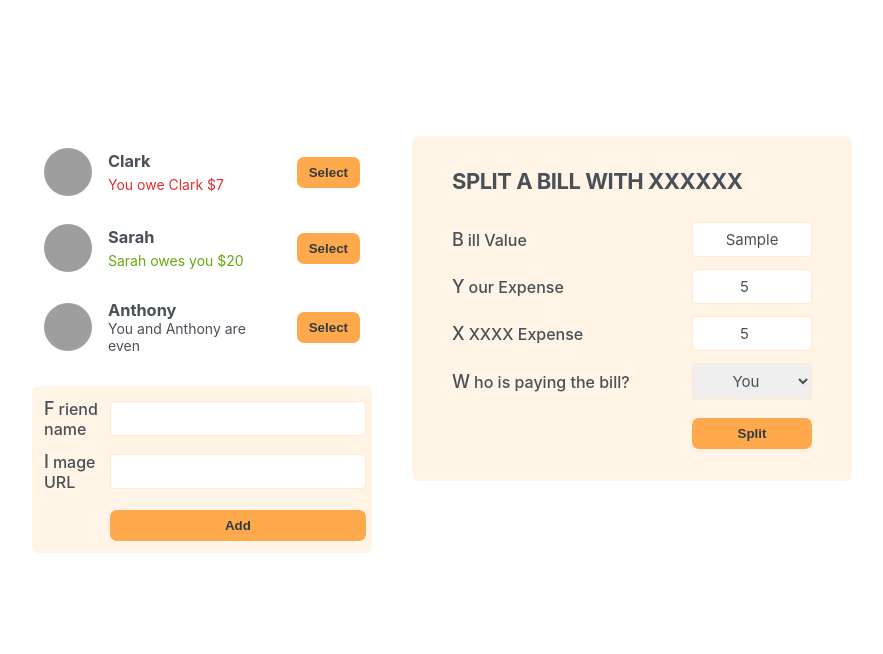
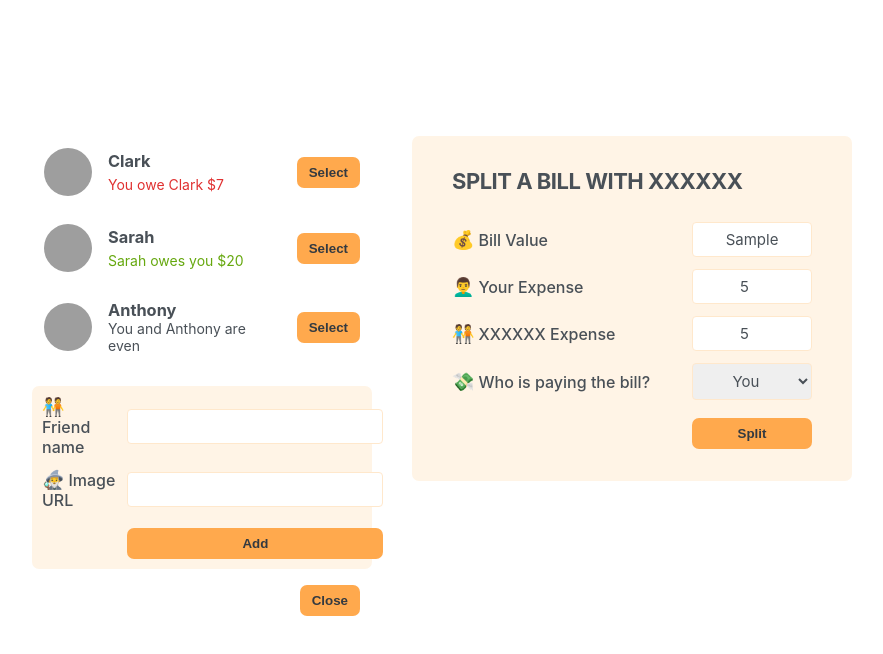
Before and after one commit to filipivanovic/eat-n-split, a React (Create React App) app: page / in a window 1280 px wide. Both pictures are taken after typing "Sample", "5", "5" into the empty fields and a click on the button "Add Friend". Shown: the top 654 px of the page, without its empty margins (198-1081 px from the left). Built offline with nearby package versions, Linux system fonts and the light colour scheme; grey boxes are pictures that could not be loaded.

Commit message:
Refactor AddFriend button logic and enhance form labels.
Simplified the AddFriend button toggle logic for better readability and functionality. Updated form labels with emojis for increased clarity and visual appeal. Adjusted form padding in CSS for consistent spacing.

```diff
--- a/src/App.js
+++ b/src/App.js
@@ -41,11 +41,10 @@ const App = () => {
     <div className="app">
       <div className="sidebar">
         <FriendsList />
-        {showAddFriend ? (
-          <AddFriend />
-        ) : (
-          <Button onToggleAddFriend={handleShowAddFriend}>Add Friend</Button>
-        )}
+        {showAddFriend && <AddFriend />}
+        <Button onToggleAddFriend={handleShowAddFriend}>
+          {showAddFriend ? 'Close' : 'Add Friend'}
+        </Button>
       </div>
       <SplitBill />
     </div>
@@ -88,9 +87,9 @@ const Friend = ({ friend }) => {
 const AddFriend = () => {
   return (
     <form className="form-add-friend">
-      <label>Friend name</label>
+      <label>🧑‍🤝‍🧑Friend name</label>
       <input type="text" />
-      <label>Image URL</label>
+      <label>🧙‍♂️Image URL</label>
       <input type="text" />
       <Button>Add</Button>
     </form>
@@ -102,16 +101,16 @@ const SplitBill = () => {
     <form className="form-split-bill">
       <h2>Split a bill with XXXXXX</h2>
 
-      <label>Bill Value</label>
+      <label>💰Bill Value</label>
       <input type="text" />
 
-      <label>Your Expense</label>
+      <label>👨‍🦱Your Expense</label>
       <input type="number" />
 
-      <label>XXXXX Expense</label>
+      <label>🧑‍🤝‍🧑XXXXXX Expense</label>
       <input type="number" />
 
-      <label>Who is paying the bill?</label>
+      <label>💸Who is paying the bill?</label>
       <select>
         <option>You</option>
         <option>XXXXXX</option>
--- a/src/index.css
+++ b/src/index.css
@@ -120,7 +120,7 @@ form {
 .form-add-friend {
   grid-template-columns: 1fr 1.5fr;
   margin-bottom: 1.6rem;
-  padding: 1.2rem;
+  padding: 1rem;
 }
 .form-split-bill {
   grid-template-columns: 1fr 12rem;
```
